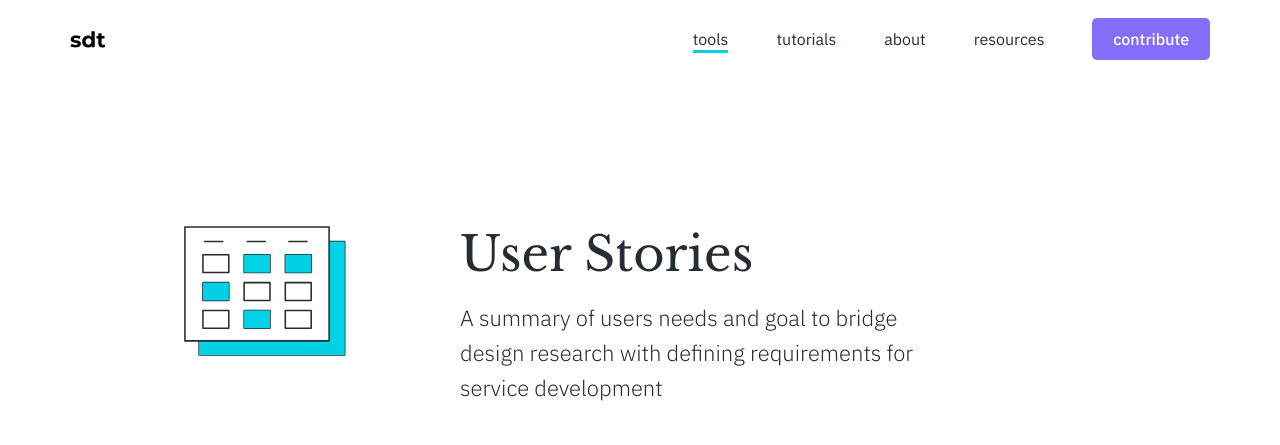
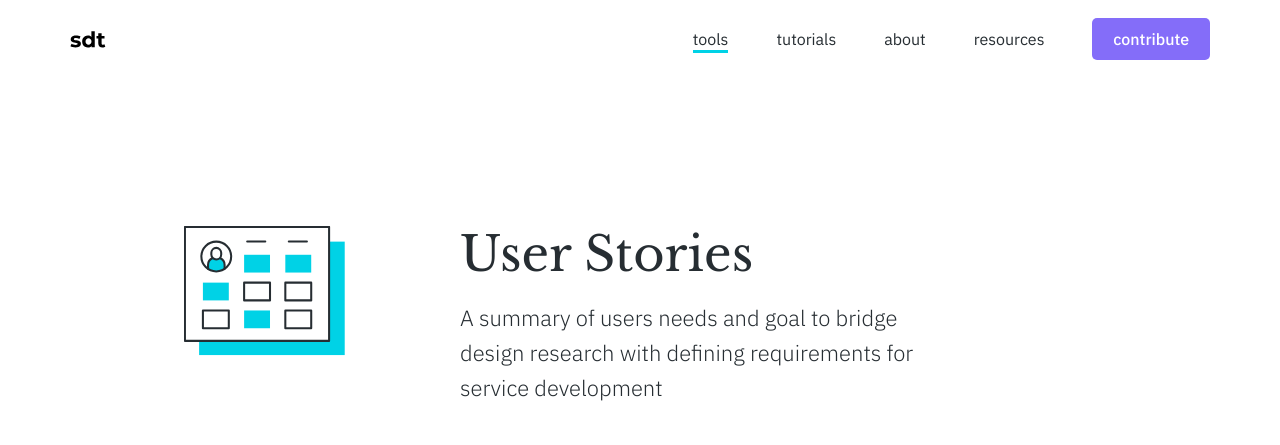
Before and after one commit to service-design-tools/sdt-website, a Jekyll site: the page built from _tools/user-stories.md, in a window 1280 px wide. Shown: the top 445 px of the page. Built offline with Jekyll 4.4.1, drawn with Linux system fonts in a browser that asks for light colours.

Commit message:
Update tool “user-stories”

```diff
--- a/_tools/user-stories.md
+++ b/_tools/user-stories.md
@@ -15,29 +15,33 @@ properties:
     - Experts
     - Stakeholders
 synonyms: 'Agile User Stories, Feature Description'
-icon: >
+icon: >+
   <svg version="1.1" xmlns="http://www.w3.org/2000/svg" x="0px" y="0px"
   viewBox="0 0 157.3 126.5" xml:space="preserve">
-    <rect x="14.7" y="15.2" class="svg--outline svg--stroke-thick" width="141.7" height="110.4"/>
     <rect x="14.7" y="15.2" class="svg--filled-main" width="141.7" height="110.4"/>
-    <rect x="0.9" y="0.9" class="svg--outline svg--stroke-thick svg--filled-light" width="140.3" height="110.9"/>
-    <rect x="18.4" y="28" class="svg--outline svg--stroke-thick" width="25.2" height="17.3"/>
-    <rect x="18.4" y="55.1" class="svg--outline svg--stroke-thick" width="25.2" height="17.3"/>
-    <rect x="18.4" y="82.2" class="svg--outline svg--stroke-thick" width="25.2" height="17.3"/>
-    <rect x="58.5" y="28" class="svg--outline svg--stroke-thick" width="25.2" height="17.3"/>
-    <rect x="58.5" y="55.1" class="svg--outline svg--stroke-thick" width="25.2" height="17.3"/>
-    <rect x="58.5" y="82.2" class="svg--outline svg--stroke-thick" width="25.2" height="17.3"/>
-    <rect x="98.6" y="28" class="svg--outline svg--stroke-thick" width="25.2" height="17.3"/>
-    <rect x="98.6" y="55.1" class="svg--outline svg--stroke-thick" width="25.2" height="17.3"/>
-    <rect x="98.6" y="82.2" class="svg--outline svg--stroke-thick" width="25.2" height="17.3"/>
-    <line class="svg--outline svg--stroke-thick" x1="20" y1="15" x2="37.7" y2="15"/>
-    <line class="svg--outline svg--stroke-thick" x1="61.5" y1="15" x2="79.1" y2="15"/>
-    <line class="svg--outline svg--stroke-thick" x1="102" y1="15" x2="119.6" y2="15"/>
+    <rect x="14.7" y="15.2" class="svg--outline svg--bw" width="141.7" height="110.4"/>
+    <rect x="0.9" y="0.9" class="svg--filled-light svg--outline" width="140.3" height="110.9"/>
     <rect x="18.4" y="55.1" class="svg--filled-main" width="25.2" height="17.3"/>
     <rect x="58.5" y="28" class="svg--filled-main" width="25.2" height="17.3"/>
     <rect x="58.5" y="82.2" class="svg--filled-main" width="25.2" height="17.3"/>
     <rect x="98.6" y="28" class="svg--filled-main" width="25.2" height="17.3"/>
+    <path class="svg--filled-main" d="M39.5 42.2v-4c0-2.8-1.7-5.2-4.2-6.3h-7.8c-2.4 1-4.2 3.5-4.2 6.3v4c0 0 3.3 2 8 2C36.2 44.2 39.5 42.2 39.5 42.2z"/>
+    <rect x="18.4" y="55.1" class="svg--outline svg--bw" width="25.2" height="17.3"/>
+    <rect x="58.5" y="28" class="svg--outline svg--bw" width="25.2" height="17.3"/>
+    <rect x="58.5" y="82.2" class="svg--outline svg--bw" width="25.2" height="17.3"/>
+    <rect x="98.6" y="28" class="svg--outline svg--bw" width="25.2" height="17.3"/>
+    <line class="svg--filled-light svg--outline" x1="61.5" y1="15" x2="79.1" y2="15"/>
+    <line class="svg--filled-light svg--outline" x1="102" y1="15" x2="119.6" y2="15"/>
+    <path class="svg--outline" d="M36.2 27.8c0 2.6-2.1 4.8-4.8 4.8 -2.6 0-4.8-2.2-4.8-4.8v-1.7c0-2.6 2.1-4.8 4.8-4.8 2.6 0 4.8 2.2 4.8 4.8V27.8z"/>
+    <path class="svg--outline" d="M23.4 41.7v-4c0-2.8 1.7-5.2 4.2-6.3"/>
+    <path class="svg--outline" d="M35.3 31.4c2.4 1 4.2 3.5 4.2 6.3v4"/>
+    <circle class="svg--outline" cx="31.4" cy="29.7" r="14.5"/>
+    <rect x="18.4" y="82.2" class="svg--filled-light svg--outline" width="25.2" height="17.3"/>
+    <rect x="58.5" y="55.1" class="svg--filled-light svg--outline" width="25.2" height="17.3"/>
+    <rect x="98.6" y="55.1" class="svg--filled-light svg--outline" width="25.2" height="17.3"/>
+    <rect x="98.6" y="82.2" class="svg--filled-light svg--outline" width="25.2" height="17.3"/>
   </svg>
+
 related:
   tips: []
   tools: []
```
